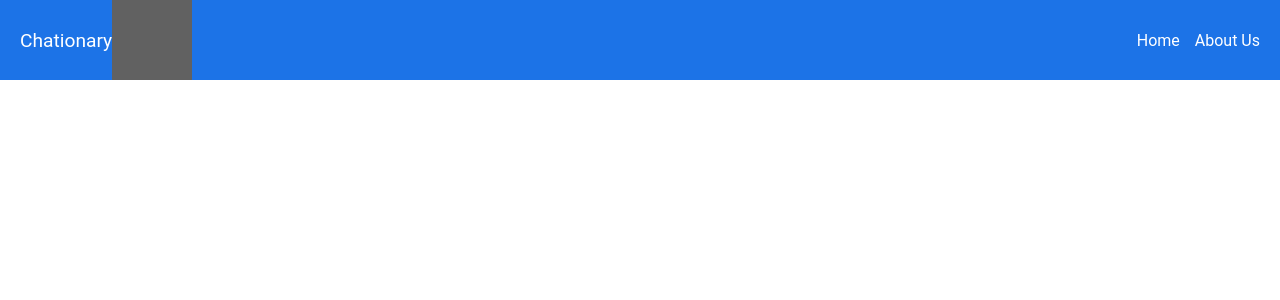
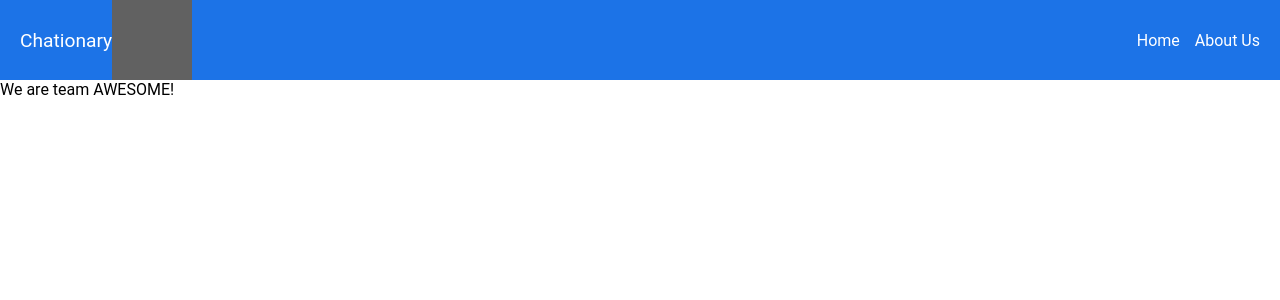
Before and after one commit to Team-Wobbegong/Chationary, a React app: page /team in a window 1280 px wide. Shown: the top 300 px of the page. Built offline with nearby package versions, Linux system fonts and the light colour scheme; grey boxes are pictures that could not be loaded.

Commit message:
add about page

```diff
--- /dev/null
+++ b/src/components/About.jsx
@@ -0,0 +1,5 @@
+import React from 'react';
+
+export default function About() {
+  return <div>We are team AWESOME!</div>;
+}
--- a/src/components/App.jsx
+++ b/src/components/App.jsx
@@ -5,18 +5,20 @@ import Signin from './Signin';
 import Signup from './Signup';
 import Chat from './Chat';
 import MainNav from './MainNav';
+import About from './About';
 
 class App extends Component {
   render() {
     return (
       <div>
         <MainNav />
-        <div className="router">
+        <div className='router'>
           <Switch>
-            <Route exact path="/" component={Signin} />
-            <Route exact path="/signup" component={Signup} />
-            <Route exact path="/join/:name" component={Join} />
-            <Route exact path="/chat/:name/:room" component={Chat} />
+            <Route exact path='/' component={Signin} />
+            <Route exact path='/signup' component={Signup} />
+            <Route exact path='/join/:name' component={Join} />
+            <Route exact path='/chat/:name/:room' component={Chat} />
+            <Route exact path='/team' component={About} />
           </Switch>
         </div>
       </div>
```
